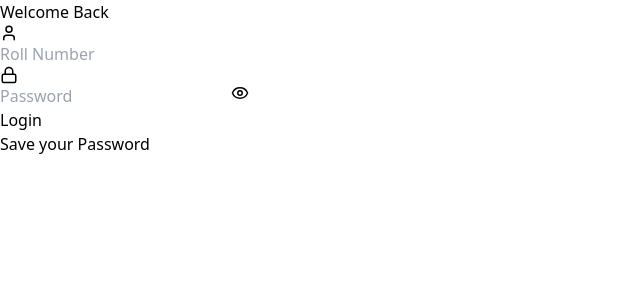
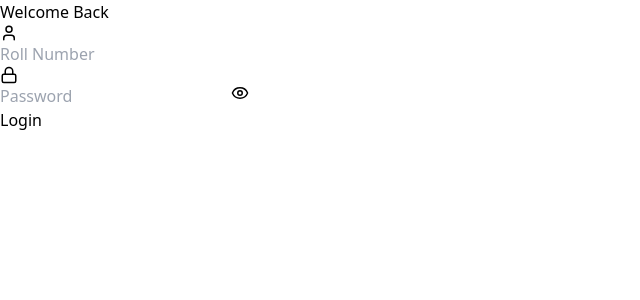
Before and after one commit to Neelesh758/Education-App, a React (Vite) app in the folder client/: page / in a window 1280 px wide. Shown: the top 300 px of the page, without its empty margins (0-640 px from the left). Built offline with nearby package versions, Linux system fonts and the light colour scheme.

Commit message:
Update Login.jsx

```diff
--- a/client/src/pages/Login.jsx
+++ b/client/src/pages/Login.jsx
@@ -140,10 +140,7 @@ export default function Login() {
           Login
         </button>
 
-        {/* Optional */}
-        <p className="text-center text-white/70 text-sm mt-4 cursor-pointer hover:text-white">
-          Save your Password
-        </p>
+
       </div>
     </div>
   );
```
